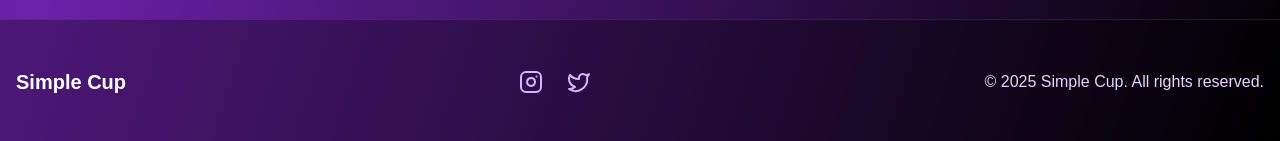
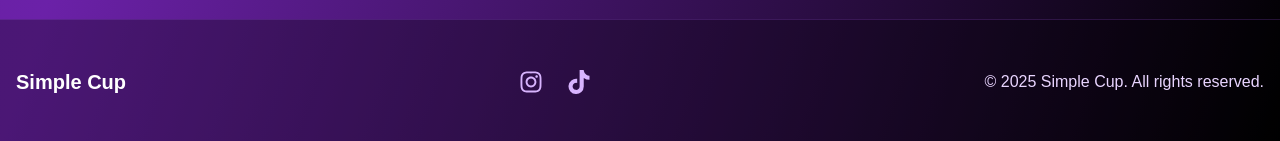
Before and after one commit to baisethomas/simple-cup-landing-page, a Next.js app: page / in a window 1280 px wide. Shown: the part 3709-3850 px from the top of the page. Built offline with nearby package versions, Linux system fonts and the light colour scheme.

Commit message:
Replace Lucide social icons with React Icons (Instagram, TikTok), update links, and resolve dependencies

```diff
--- a/app/page.tsx
+++ b/app/page.tsx
@@ -1,6 +1,6 @@
-import { Button } from "@/components/ui/button"
-import { Card, CardContent } from "@/components/ui/card"
-import { Badge } from "@/components/ui/badge"
+import { Button } from "@/components/ui/button";
+import { Card, CardContent } from "@/components/ui/card";
+import { Badge } from "@/components/ui/badge";
 import {
   Coffee,
   Timer,
@@ -10,17 +10,16 @@ import {
   Smartphone,
   Star,
   Mail,
-  Instagram,
-  Twitter,
   ChevronRight,
   Play,
   Save,
   Settings,
-} from "lucide-react"
-import Image from "next/image"
-import Link from "next/link"
-import { ThemeProvider } from "@/components/theme-provider"
-import { Navigation } from "@/components/navigation"
+} from "lucide-react";
+import Image from "next/image";
+import Link from "next/link";
+import { ThemeProvider } from "@/components/theme-provider";
+import { Navigation } from "@/components/navigation";
+import { FaInstagram, FaTiktok } from "react-icons/fa";
 
 export default function SimpleCupLanding() {
   return (
@@ -309,11 +308,11 @@ export default function SimpleCupLanding() {
               </div>
 
               <div className="flex items-center space-x-6 mb-6 md:mb-0">
-                <Link href="#" className="text-purple-300 hover:text-purple-200">
-                  <Instagram className="h-6 w-6" />
+                <Link href="https://www.instagram.com/simplecupapp/" target="_blank" rel="noopener noreferrer" className="text-purple-300 hover:text-purple-200">
+                  <FaInstagram className="h-6 w-6" />
                 </Link>
-                <Link href="#" className="text-purple-300 hover:text-purple-200">
-                  <Twitter className="h-6 w-6" />
+                <Link href="https://www.tiktok.com/@simple.cup" target="_blank" rel="noopener noreferrer" className="text-purple-300 hover:text-purple-200">
+                  <FaTiktok className="h-6 w-6" />
                 </Link>
               </div>
 
--- /dev/null
+++ b/components/icons/tiktok.tsx
@@ -0,0 +1,22 @@
+import { SVGProps } from "react";
+
+export function TikTokIcon(props: SVGProps<SVGSVGElement>) {
+  return (
+    <svg
+      {...props}
+      xmlns="http://www.w3.org/2000/svg"
+      width="24"
+      height="24"
+      viewBox="0 0 24 24"
+      fill="none"
+      stroke="currentColor"
+      strokeWidth="2"
+      strokeLinecap="round"
+      strokeLinejoin="round"
+    >
+      <path d="M16.5 6.5a4.5 4.5 0 1 1-9 0 4.5 4.5 0 0 1 9 0Z" />
+      <path d="M16.5 6.5v9a3 3 0 0 1-3-3" />
+      <path d="M16.5 11.5a3 3 0 0 0-3-3" />
+    </svg>
+  );
+}
--- a/package.json
+++ b/package.json
@@ -41,7 +41,7 @@
     "class-variance-authority": "^0.7.1",
     "clsx": "^2.1.1",
     "cmdk": "1.0.4",
-    "date-fns": "4.1.0",
+    "date-fns": "^2.28.0",
     "embla-carousel-react": "8.5.1",
     "input-otp": "1.4.1",
     "lucide-react": "^0.454.0",
@@ -51,6 +51,7 @@
     "react-day-picker": "8.10.1",
     "react-dom": "^19",
     "react-hook-form": "^7.54.1",
+    "react-icons": "^5.5.0",
     "react-resizable-panels": "^2.1.7",
     "recharts": "2.15.0",
     "sonner": "^1.7.1",
```
Also changed, not shown: 2 other files (tests, documents, lock files or other folders).
